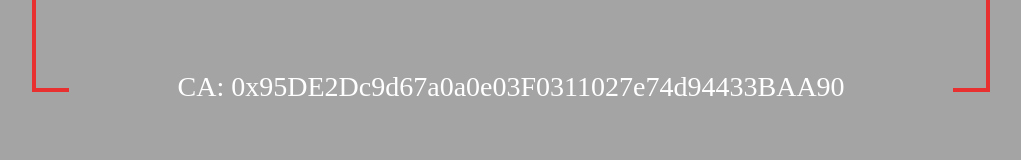
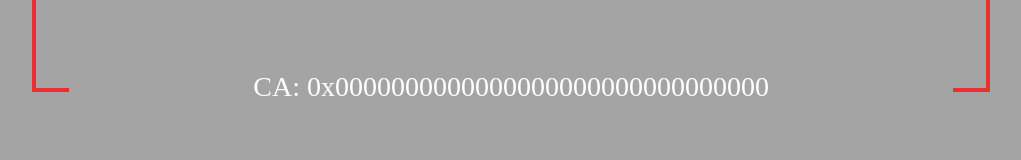
Before and after one commit to cryptowebservice/draktrump, a plain HTML site: page index.html in a window 1280 px wide. Shown: the part 1133-1293 px from the top of the page, without its empty margins (129-1150 px from the left). Drawn offline with nearby package versions, Linux system fonts and the light colour scheme; a web font is replaced by a local one.

Commit message:
Add files via upload

```diff
--- a/index.html
+++ b/index.html
@@ -1570,7 +1570,7 @@
                         </div>
                         <div id="HEADLINE8" class='ladi-element'>
                             <h3 class='ladi-headline ladi-transition'>CA:
-                                0x95DE2Dc9d67a0a0e03F0311027e74d94433BAA90<br></h3>
+                                0x0000000000000000000000000000000<br></h3>
                         </div>
                         <div id="LINE6" class='ladi-element'>
                             <div class='ladi-line'>
```
